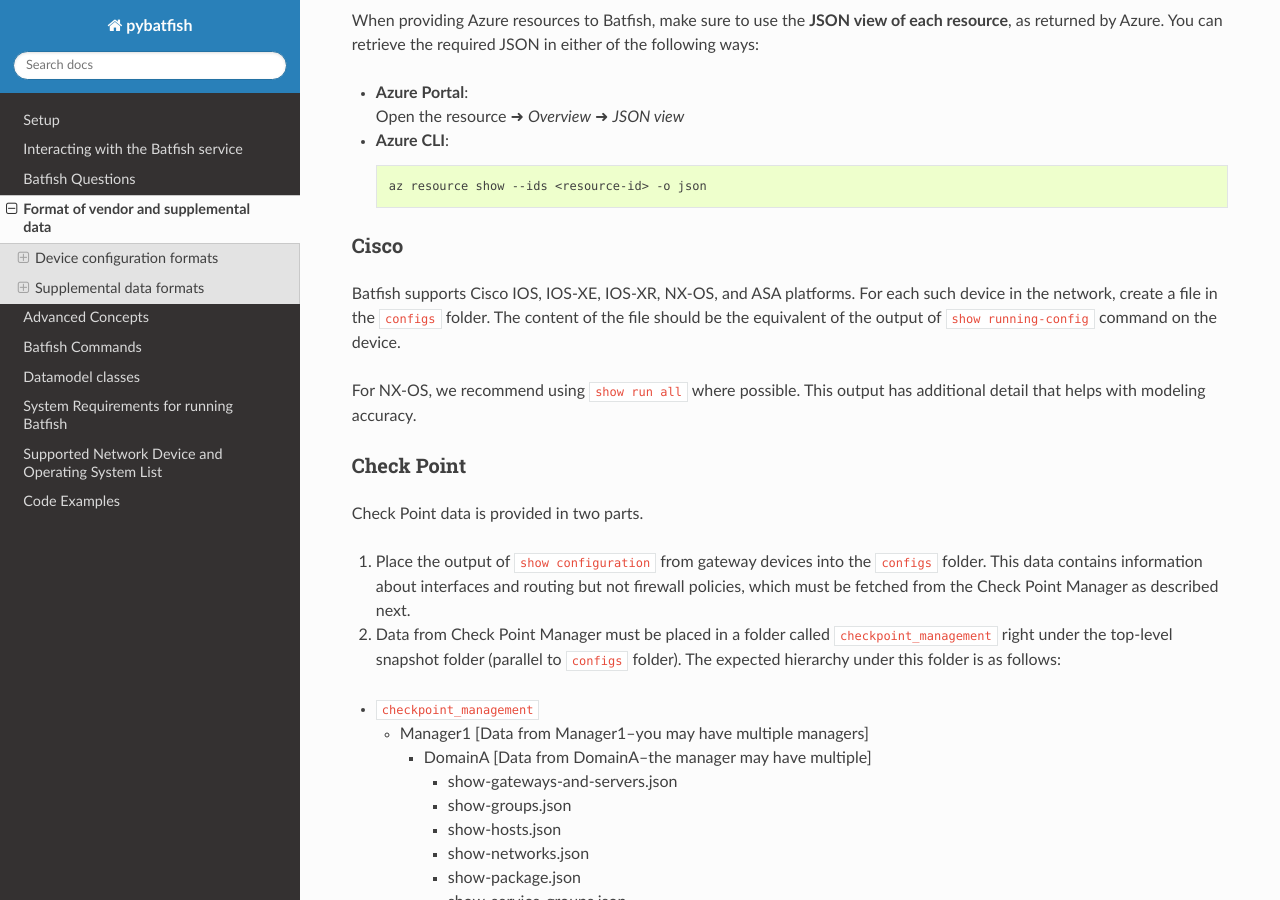
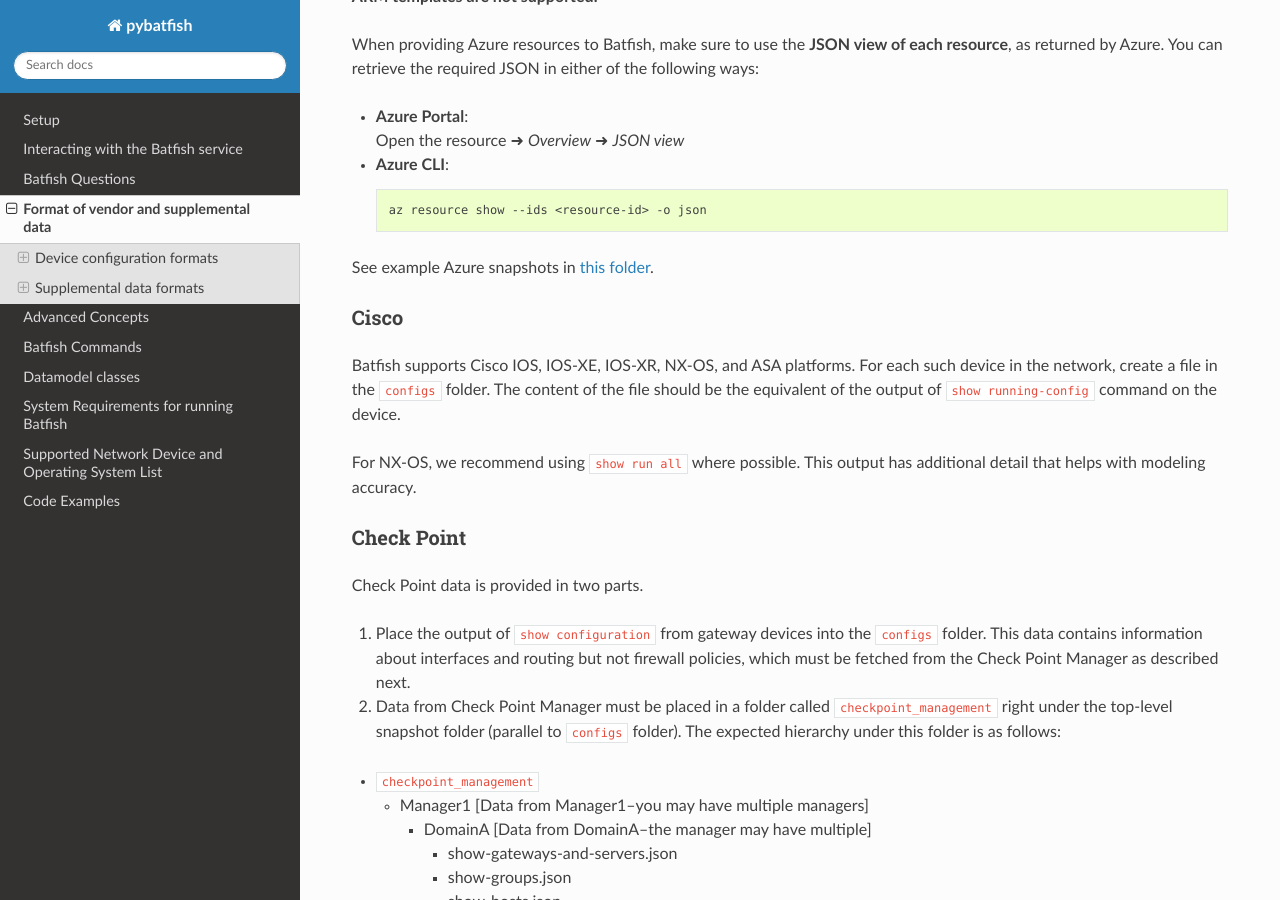
Before and after one commit to batfish/pybatfish, a Sphinx documentation site: the page built from docs/source/formats.md, in a window 1280 px wide and 900 px high, scrolled down 2232 px. Built offline with Sphinx 7.4.7 and the Read the Docs theme 3.1.0, drawn with Linux system fonts in a browser that asks for light colours; pages that are not in the unit, such as notebooks, are missing from menus.

Commit message:
Small updates to Azure documentation (#963)
1. Pointer to the Azure format para at the top of the page
2. Pointer to example snapshots that are used in Batfish tests

````diff
--- a/docs/source/formats.md
+++ b/docs/source/formats.md
@@ -9,6 +9,7 @@
 * [A10](#a10)
 * [Arista](#arista)
 * [AWS](#aws)
+* [Azure](#azure)
 * [Cisco](#cisco)
 * [Check Point](#check-point)
 * [Cumulus Linux](#cumulus-linux)
@@ -77,6 +78,7 @@
   az resource show --ids <resource-id> -o json
   ```
 
+See example Azure snapshots in [this folder](https://github.com/batfish/batfish/tree/master/projects/batfish/src/test/resources/org/batfish/representation/azure).
 
 ### Cisco
 
````
